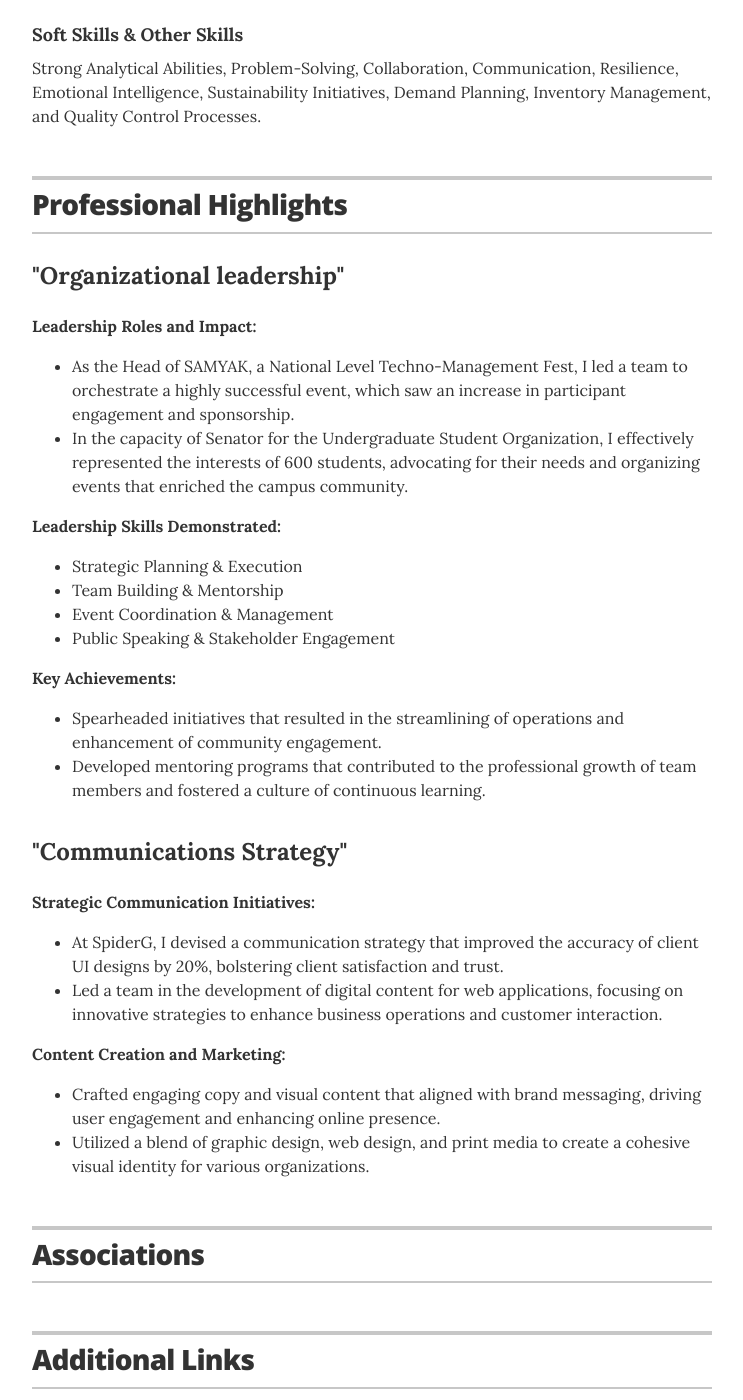
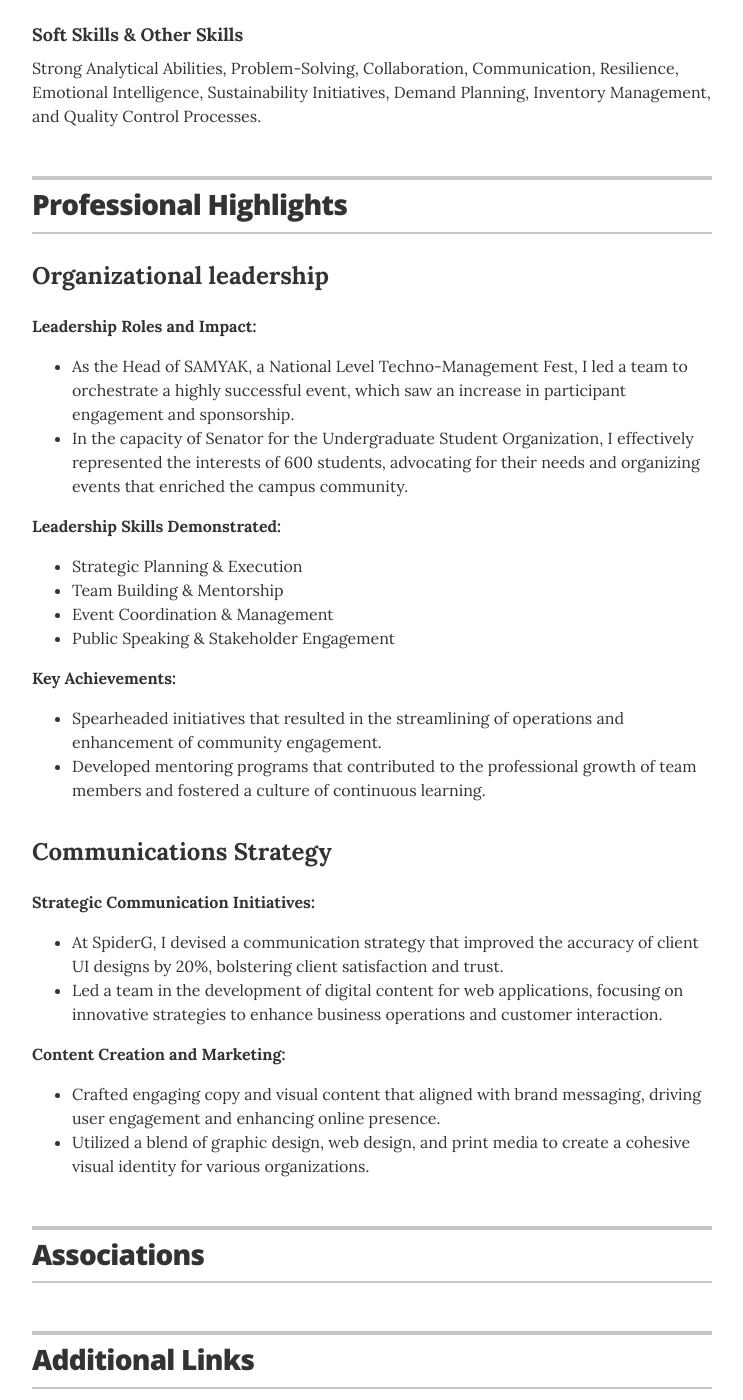
Before and after one commit to vamsidhar18/Resume, a Jekyll site: the page built from index.html, in a window 1280 px wide and 1400 px high, scrolled down 3655 px. Shown: the whole window, without its empty margins (268-1011 px from the left). Built offline with Jekyll 4.4.1, drawn with Linux system fonts in a browser that asks for light colours.

```diff
--- a/_data/Professional_Highlights.yml
+++ b/_data/Professional_Highlights.yml
@@ -1,6 +1,6 @@
 # Skills
 
-- skill: <h2>"Organizational leadership"</h2>
+- skill: <h2>Organizational leadership</h2>
   description: |
     <p><strong>Leadership Roles and Impact:</strong></p>
     <ul class="resume-item-list">
@@ -20,7 +20,7 @@
       <li>Developed mentoring programs that contributed to the professional growth of team members and fostered a culture of continuous learning.</li>
     </ul>
 
-- skill: <h2>"Communications Strategy"</h2>
+- skill: <h2>Communications Strategy</h2>
   description: |
     <p><strong>Strategic Communication Initiatives:</strong></p>
     <ul class="resume-item-list">
```
Also changed, not shown: _data/education.yml (+5 -5 lines).
